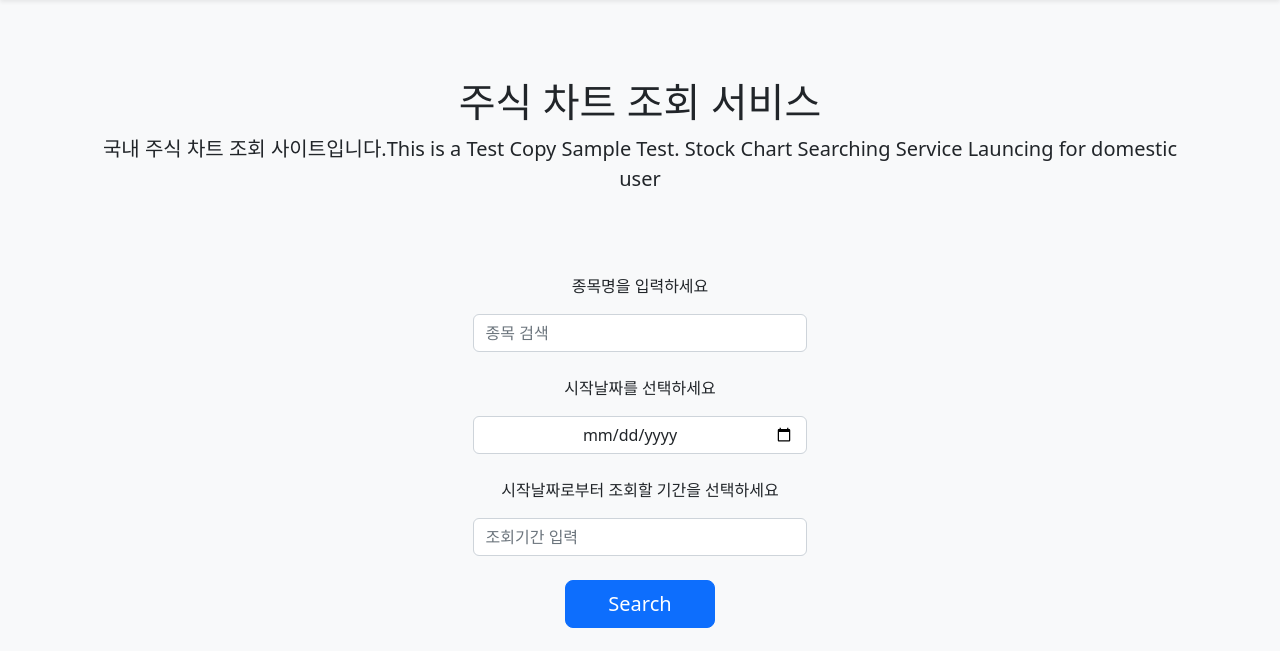
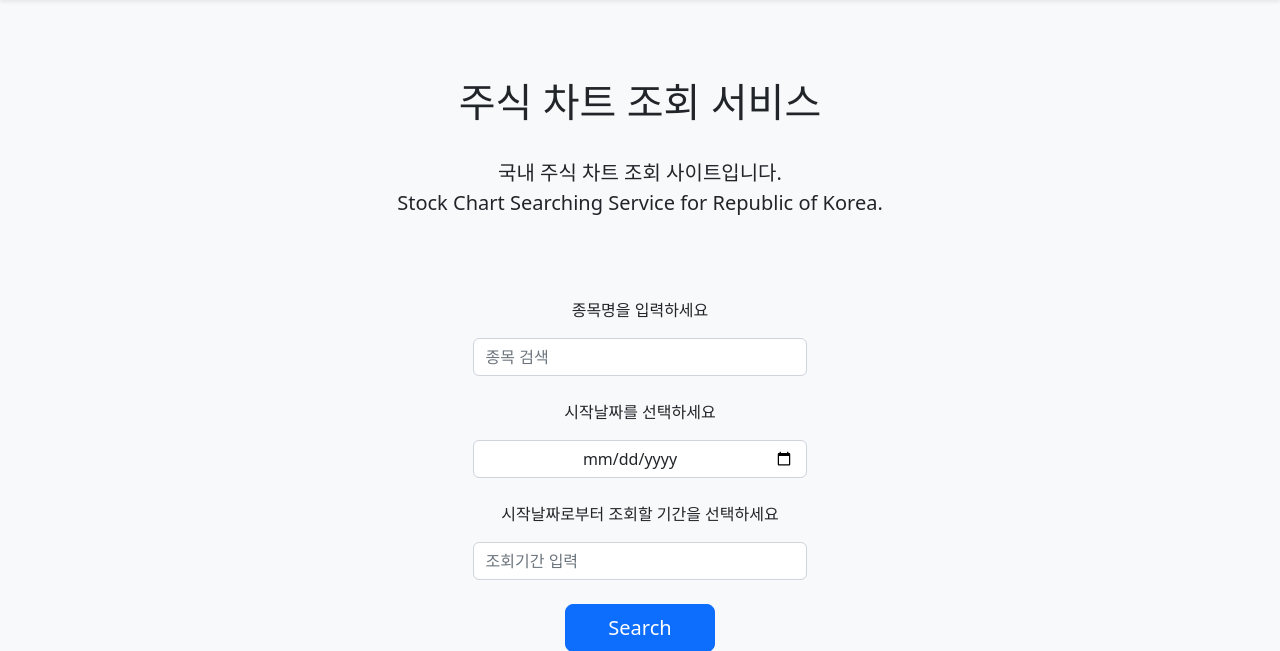
Before and after one commit to lightcat-art/stock-data-analyze, a Django app: page / in a window 1280 px wide. Shown: the part 59-710 px from the top of the page. Run offline with Django 3.2, Linux system fonts and the light colour scheme; data that the repository does not hold is empty; parts of the project's set-up code (start-up, migrations or seed data) failed here and were passed over; some libraries are stand-ins or nearby versions.

Commit message:
문구 변경

```diff
--- a/backend/stocksimul/templates/stocksimul/stock_simul_param.html
+++ b/backend/stocksimul/templates/stocksimul/stock_simul_param.html
@@ -10,7 +10,9 @@
 <div class="content text-center container center_div">
     <div class="py-5">
       <h1>주식 차트 조회 서비스</h1>
-      <p class="lead">국내 주식 차트 조회 사이트입니다.This is a Test Copy Sample Test. Stock Chart Searching Service Launcing for domestic user</p>
+        <br>
+      <p class="lead">국내 주식 차트 조회 사이트입니다.<br>
+          Stock Chart Searching Service for Republic of Korea.</p>
     </div>
     <div class="row">
         <div class="col">
```
